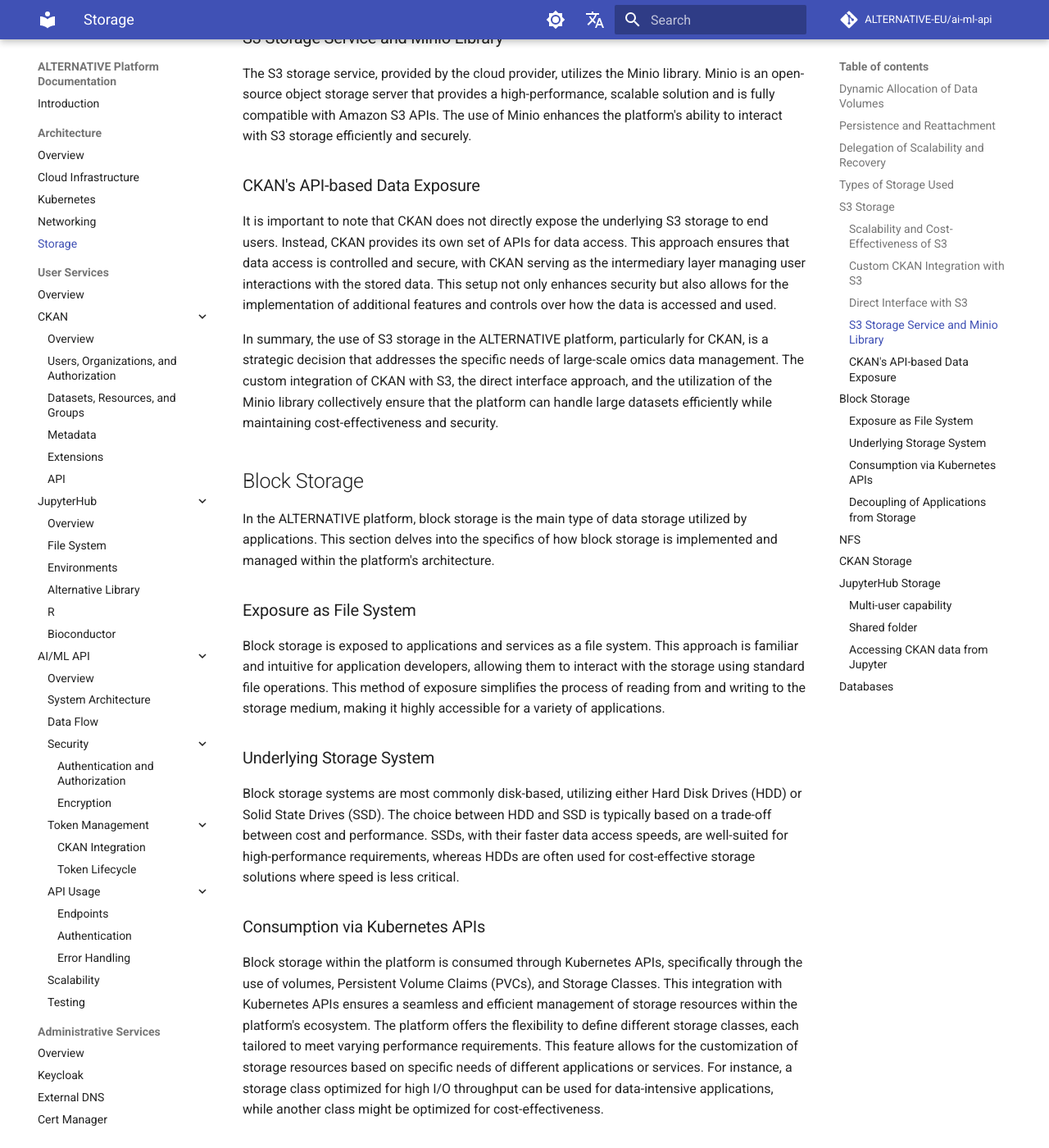
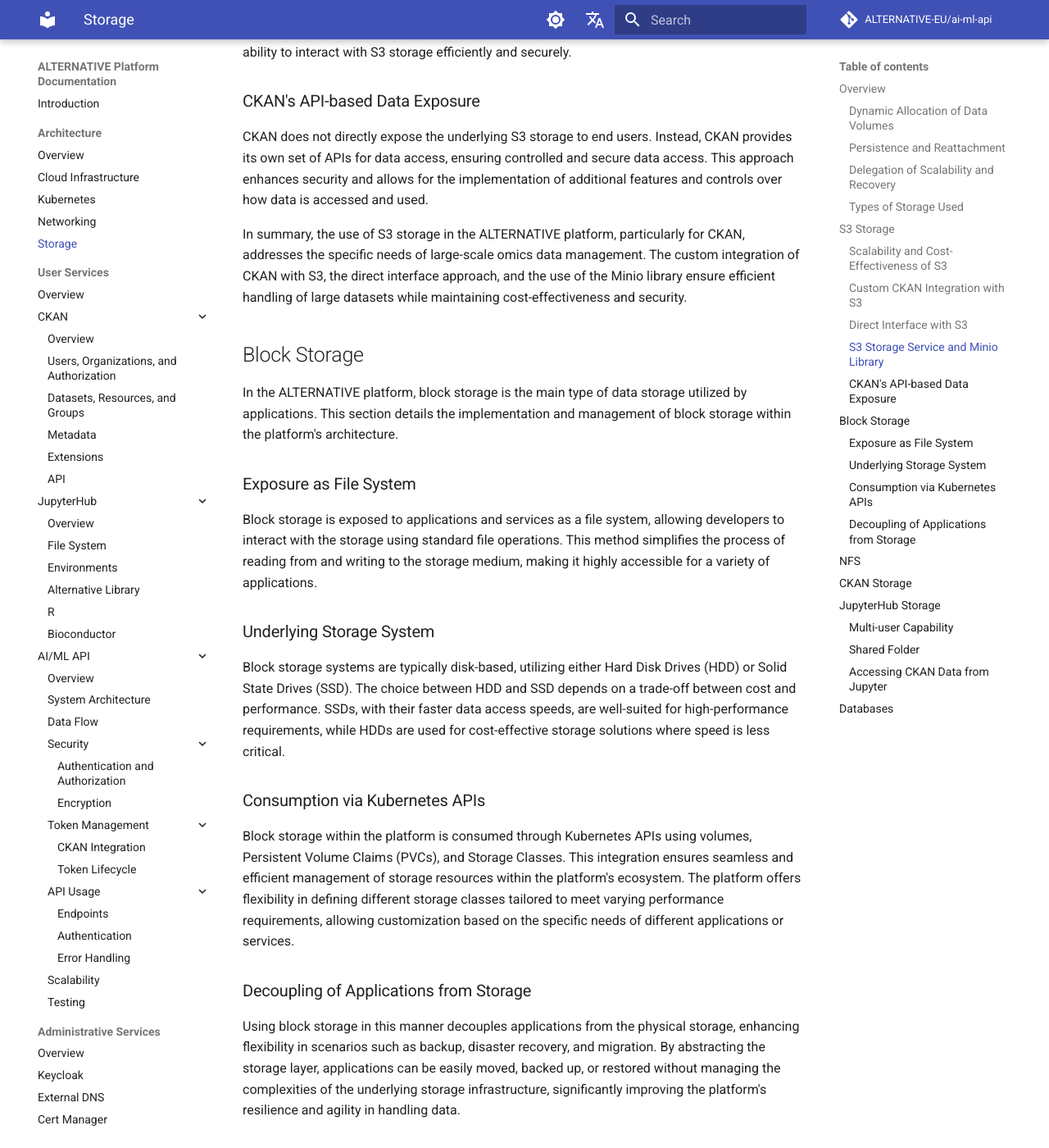
Before and after one commit to ALTERNATIVE-EU/alternative.github.io, an MkDocs documentation site: the page built from docs/docs/architecture/storage.md, in a window 1280 px wide and 1400 px high, scrolled down 2817 px. Shown: the whole window at 82% size. Built offline with MkDocs 1.6.1 and Material for MkDocs 9.7.7, drawn with Linux system fonts in a browser that asks for light colours; comment, search, counter and statistics services are not loaded; some of the changed text lies outside the part shown.

Commit message:
Storage improvements

```diff
--- a/docs/docs/architecture/storage.md
+++ b/docs/docs/architecture/storage.md
@@ -1,87 +1,105 @@
 # Storage
 
+## Overview
+
+The storage architecture within the ALTERNATIVE platform is designed to provide robust, scalable, and persistent data storage solutions. This is achieved by leveraging Kubernetes' powerful storage abstractions: `StorageClass`, `Persistent Volume Claim (PVC)`, and `Volume`. These abstractions decouple applications from the underlying storage infrastructure, enhancing flexibility and scalability.
+
 ![Figure 2](images/storage.png)
-**Figure 2: ALTERNATIVE cloud storage architecture**
-
-The storage architecture within the ALTERNATIVE platform is especially designed to provide robust, scalable, and persistent data storage solutions. This is achieved by leveraging Kubernetes' powerful storage abstractions, namely `StorageClass`, `Persistent Volume Claim (PVC)`, and `Volume`. These abstractions play a crucial role in decoupling the applications from the underlying storage infrastructure, thereby enhancing flexibility and scalability.
+**Figure 2:** ALTERNATIVE cloud storage architecture
 
 ### Dynamic Allocation of Data Volumes
-The platform utilizes the dynamic provisioning capabilities of Kubernetes to allocate data volumes as and when needed. This approach ensures that storage resources are efficiently utilized, with volumes being created on-the-fly to meet the demands of the applications. It eliminates the need for pre-provisioning storage, thereby optimizing resource allocation and reducing overhead.
+
+The platform utilizes Kubernetes' dynamic provisioning capabilities to allocate data volumes as needed. This approach ensures efficient use of storage resources by creating volumes on-the-fly to meet application demands, eliminating the need for pre-provisioning storage, optimizing resource allocation, and reducing overhead.
 
 ### Persistence and Reattachment
-A key feature of the platform's storage strategy is the persistence of data, which is crucial for maintaining data integrity and continuity. Data volumes are designed to be persistent, meaning that the data remains intact even if the associated application is terminated or fails. These volumes can be seamlessly reattached to other instances of the application at a later point, ensuring data continuity and minimizing downtime.
+
+A key feature of the platform's storage strategy is data persistence, crucial for maintaining data integrity and continuity. Persistent data volumes remain intact even if the associated application is terminated or fails. These volumes can be seamlessly reattached to other instances of the application, ensuring data continuity and minimizing downtime.
 
 ### Delegation of Scalability and Recovery
-The platform delegates the responsibilities of scalability, recovery, and persistence to the cloud provider. By leveraging the cloud provider's robust infrastructure and services, the platform benefits from high scalability and efficient recovery mechanisms. This delegation allows the platform to focus on its core functionalities while relying on the cloud provider for maintaining the resilience and scalability of the storage infrastructure.
+
+The platform delegates scalability, recovery, and persistence responsibilities to the cloud provider. By leveraging the cloud provider's robust infrastructure and services, the platform benefits from high scalability and efficient recovery mechanisms. This delegation allows the platform to focus on its core functionalities while relying on the cloud provider for maintaining storage resilience and scalability.
 
 ### Types of Storage Used
-- **Block Storage:** The platform employs block storage as the primary file system for applications. This type of storage is ideal for scenarios where performance and low-latency are critical. Block storage provides the applications with high-speed access to their data, making it suitable for a wide range of workloads.
-- **S3 Storage:** For the CKAN component of the platform, S3 storage is utilized. S3, known for its scalability and durability, is an object storage service that offers a simple and cost-effective solution for storing and retrieving large amounts of data. This choice of storage aligns well with CKAN's design goal of handling large datasets.
+
+- **Block Storage:** The platform employs block storage as the primary file system for applications. This type of storage is ideal for scenarios where performance and low latency are critical, providing high-speed access to data suitable for various workloads.
+- **S3 Storage:** For the CKAN component of the platform, S3 storage is utilized. Known for its scalability and durability, S3 is an object storage service offering a simple and cost-effective solution for storing and retrieving large amounts of data, aligning well with CKAN's design goal of handling large datasets.
 
 ## S3 Storage
 
-The ALTERNATIVE platform, particularly its CKAN component, has specific storage requirements due to the potentially large datasets containing omics data. To effectively manage these datasets, the platform employs S3 storage, a solution that is well-suited to handle large volumes of data.
+The ALTERNATIVE platform, particularly its CKAN component, has specific storage requirements due to potentially large datasets containing omics data. To effectively manage these datasets, the platform employs S3 storage, well-suited for handling large volumes of data.
 
 ### Scalability and Cost-Effectiveness of S3
-S3 storage is chosen for its exceptional scalability and cost-effectiveness. It is adept at handling vast amounts of data, scaling seamlessly in response to the platform's storage needs. This scalability ensures that as the volume of omics data grows, the storage infrastructure can grow correspondingly without any significant challenges. Additionally, S3's pricing model, which typically involves paying only for the storage used, makes it a cost-effective solution for managing large datasets.
+
+S3 storage is chosen for its exceptional scalability and cost-effectiveness. It handles vast amounts of data, scaling seamlessly with the platform's storage needs. This scalability ensures that as the volume of omics data grows, the storage infrastructure can grow correspondingly without significant challenges. Additionally, S3's pricing model, which involves paying only for the storage used, makes it a cost-effective solution for managing large datasets.
 
 ### Custom CKAN Integration with S3
-The integration of CKAN with S3 storage has been achieved through a custom CKAN extension. This tailored extension enables CKAN to efficiently interface with the S3 storage, ensuring that the data storage and retrieval processes are optimized for performance and reliability.
+
+CKAN's integration with S3 storage is achieved through a custom CKAN extension. This extension enables CKAN to efficiently interface with S3 storage, optimizing data storage and retrieval processes for performance and reliability.
 
 ### Direct Interface with S3
-In the ALTERNATIVE platform, CKAN interfaces directly with the S3 storage, bypassing integration via the Kubernetes plane. This direct interaction streamlines the data flow between CKAN and S3, reducing complexity and potential bottlenecks that might arise from additional layers of integration.
+
+In the ALTERNATIVE platform, CKAN interfaces directly with S3 storage, bypassing integration via the Kubernetes plane. This direct interaction streamlines data flow between CKAN and S3, reducing complexity and potential bottlenecks that might arise from additional layers of integration.
 
 ### S3 Storage Service and Minio Library
-The S3 storage service, provided by the cloud provider, utilizes the Minio library. Minio is an open-source object storage server that provides a high-performance, scalable solution and is fully compatible with Amazon S3 APIs. The use of Minio enhances the platform's ability to interact with S3 storage efficiently and securely.
+
+The S3 storage service provided by the cloud provider utilizes the Minio library, an open-source object storage server fully compatible with Amazon S3 APIs. Minio enhances the platform's ability to interact with S3 storage efficiently and securely.
 
 ### CKAN's API-based Data Exposure
-It is important to note that CKAN does not directly expose the underlying S3 storage to end users. Instead, CKAN provides its own set of APIs for data access. This approach ensures that data access is controlled and secure, with CKAN serving as the intermediary layer managing user interactions with the stored data. This setup not only enhances security but also allows for the implementation of additional features and controls over how the data is accessed and used.
 
-In summary, the use of S3 storage in the ALTERNATIVE platform, particularly for CKAN, is a strategic decision that addresses the specific needs of large-scale omics data management. The custom integration of CKAN with S3, the direct interface approach, and the utilization of the Minio library collectively ensure that the platform can handle large datasets efficiently while maintaining cost-effectiveness and security.
+CKAN does not directly expose the underlying S3 storage to end users. Instead, CKAN provides its own set of APIs for data access, ensuring controlled and secure data access. This approach enhances security and allows for the implementation of additional features and controls over how data is accessed and used.
+
+In summary, the use of S3 storage in the ALTERNATIVE platform, particularly for CKAN, addresses the specific needs of large-scale omics data management. The custom integration of CKAN with S3, the direct interface approach, and the use of the Minio library ensure efficient handling of large datasets while maintaining cost-effectiveness and security.
 
 ## Block Storage
 
-In the ALTERNATIVE platform, block storage is the main type of data storage utilized by applications. This section delves into the specifics of how block storage is implemented and managed within the platform's architecture.
+In the ALTERNATIVE platform, block storage is the main type of data storage utilized by applications. This section details the implementation and management of block storage within the platform's architecture.
 
 ### Exposure as File System
-Block storage is exposed to applications and services as a file system. This approach is familiar and intuitive for application developers, allowing them to interact with the storage using standard file operations. This method of exposure simplifies the process of reading from and writing to the storage medium, making it highly accessible for a variety of applications.
+
+Block storage is exposed to applications and services as a file system, allowing developers to interact with the storage using standard file operations. This method simplifies the process of reading from and writing to the storage medium, making it highly accessible for a variety of applications.
 
 ### Underlying Storage System
-Block storage systems are most commonly disk-based, utilizing either Hard Disk Drives (HDD) or Solid State Drives (SSD). The choice between HDD and SSD is typically based on a trade-off between cost and performance. SSDs, with their faster data access speeds, are well-suited for high-performance requirements, whereas HDDs are often used for cost-effective storage solutions where speed is less critical.
+
+Block storage systems are typically disk-based, utilizing either Hard Disk Drives (HDD) or Solid State Drives (SSD). The choice between HDD and SSD depends on a trade-off between cost and performance. SSDs, with their faster data access speeds, are well-suited for high-performance requirements, while HDDs are used for cost-effective storage solutions where speed is less critical.
 
 ### Consumption via Kubernetes APIs
-Block storage within the platform is consumed through Kubernetes APIs, specifically through the use of volumes, Persistent Volume Claims (PVCs), and Storage Classes. This integration with Kubernetes APIs ensures a seamless and efficient management of storage resources within the platform's ecosystem. The platform offers the flexibility to define different storage classes, each tailored to meet varying performance requirements. This feature allows for the customization of storage resources based on specific needs of different applications or services. For instance, a storage class optimized for high I/O throughput can be used for data-intensive applications, while another class might be optimized for cost-effectiveness.
+
+Block storage within the platform is consumed through Kubernetes APIs using volumes, Persistent Volume Claims (PVCs), and Storage Classes. This integration ensures seamless and efficient management of storage resources within the platform's ecosystem. The platform offers flexibility in defining different storage classes tailored to meet varying performance requirements, allowing customization based on the specific needs of different applications or services.
 
 ### Decoupling of Applications from Storage
-A significant advantage of using block storage in this manner is the decoupling of applications from the physical storage. This abstraction is particularly beneficial in scenarios such as backup, disaster recovery, and migration. By abstracting the storage layer, applications can be easily moved, backed up, or restored without the need to manage the complexities of the underlying storage infrastructure. This decoupling not only enhances the flexibility of the storage system but also significantly improves the platform's resilience and agility in handling data.
+
+Using block storage in this manner decouples applications from the physical storage, enhancing flexibility in scenarios such as backup, disaster recovery, and migration. By abstracting the storage layer, applications can be easily moved, backed up, or restored without managing the complexities of the underlying storage infrastructure, significantly improving the platform's resilience and agility in handling data.
 
 ## NFS
 
-The platform deploys an NFS (Network File System) server additionally, to provide extra storage class for use by some applications. For instance, JupyterHub users require a shared data folder, which is used to collaborate on data available for multiple users at a time. This means that Jupyter user PODs need to attach to the same volume, which requires a storage class with mode `ReadWriteMany`. Since the cloud provider only offers block storage classes of type `ReadWriteOnce`, the NFS server is used to expose such volume.
+The platform deploys an NFS (Network File System) server to provide an additional storage class for some applications. For instance, JupyterHub users require a shared data folder for collaboration, necessitating a storage class with mode `ReadWriteMany`. Since the cloud provider only offers block storage classes of type `ReadWriteOnce`, the NFS server is used to expose such a volume.
 
 ## CKAN Storage
 
 The CKAN application uses several types of storage:
-- **Database:** Relational database is used to store the application state, including metadata, user data. Postgres is used in this case.
-- **S3:** User defined data sets are mapped to S3 buckets.
-- **Block storage:** For regular files like configuration needed by CKAN.
+- **Database:** A relational database (Postgres) is used to store the application state, including metadata and user data.
+- **S3:** User-defined datasets are mapped to S3 buckets.
+- **Block Storage:** Regular files, such as configuration files needed by CKAN, use block storage.
 
 ## JupyterHub Storage
 
 ![Figure 3](images/storage-jupyter.png)
-**Figure 3: Diagram of Jupyter Storage**
+**Figure 3:** Diagram of Jupyter Storage
 
-JupyterHub has more complex storage requirements compared to the other ALTERNATIVE services.
+JupyterHub has more complex storage requirements compared to other ALTERNATIVE services.
 
-### Multi-user capability
-Each user is dynamically allocated a Kubernetes POD which contains the Jupyter kernel and runtime for this user. The POD is ephemeral, but its data associated with the user must be persisted to a user volume, which is 10 GB. Each user is allocated such volume the first time after login and when the POD disappears due to session timeout or logout of the user, the volume remains. When the POD is recreated it attaches to the same volume and replays the state from the last session.
+### Multi-user Capability
 
-### Shared folder
-Additionally, users request the feature to be able to share data directly in Jupyter via a shared folder. This folder is mapped to a static volume with size 20 GB and mode `ReadWriteMany`, because multiple PODs must be able to attach and write to it simultaneously. The `ReadWriteMany` volume is provided by the NFS server.
+Each user is dynamically allocated a Kubernetes POD containing the Jupyter kernel and runtime. The POD is ephemeral, but its associated data must persist to a user volume (10 GB). Each user is allocated this volume upon first login, and it remains after session timeout or logout. When the POD is recreated, it attaches to the same volume, preserving the user's state from the last session.
 
-### Accessing CKAN data from Jupyter
-A custom python library was developed for ALTERNATIVE users called `alternative-lib`. It simplifies the access to CKAN/S3 data from Jupyter and is hosted on GitHub as an open-source project.
+### Shared Folder
+
+Users can share data directly in Jupyter via a shared folder mapped to a static volume (20 GB) with mode `ReadWriteMany`. Multiple PODs must be able to attach and write to this volume simultaneously, provided by the NFS server.
+
+### Accessing CKAN Data from Jupyter
+
+A custom Python library, `alternative-lib`, simplifies access to CKAN/S3 data from Jupyter. Hosted on GitHub as an open-source project, it enhances user experience by providing seamless data access.
 
 ## Databases
 
-Postgres database is deployed within the Kubernetes plane. It is used by CKAN and Keycloak services. The Postgres leverages block storage underneath.
+A Postgres database, deployed within the Kubernetes plane, is used by CKAN and Keycloak services, leveraging block storage.
```
